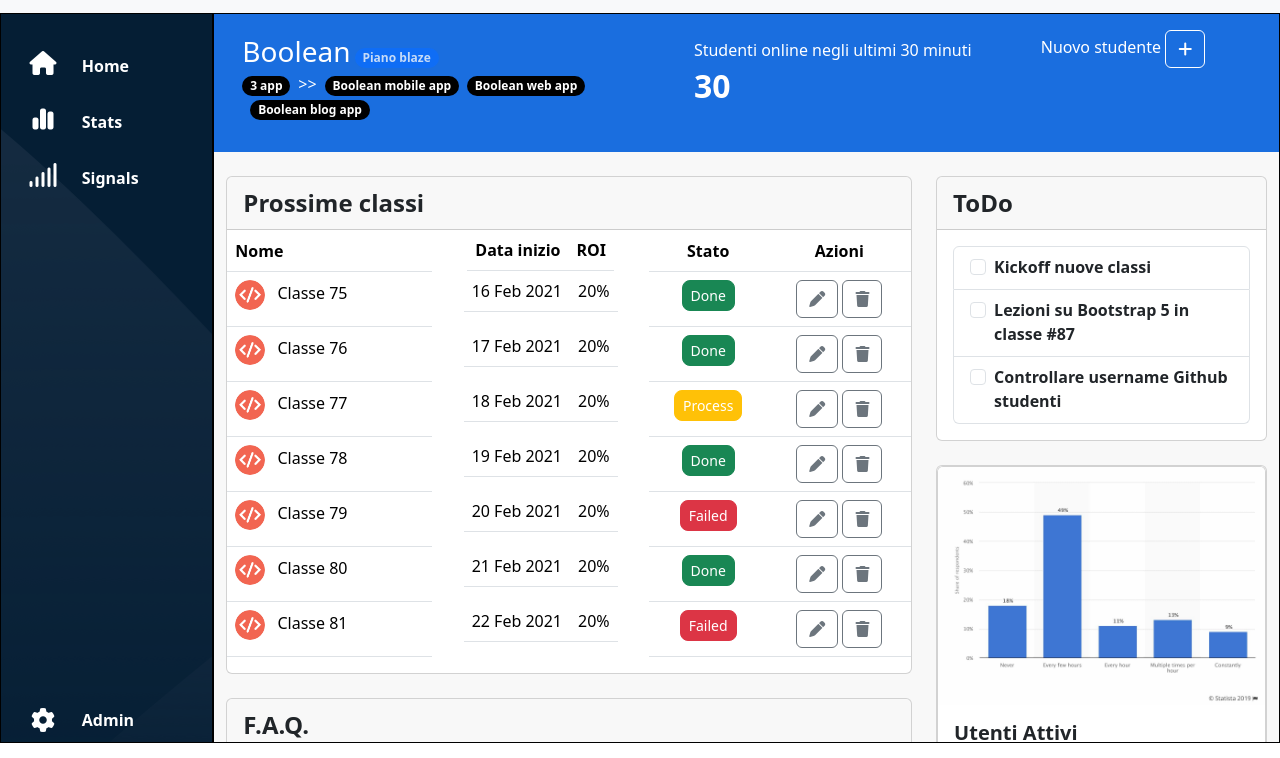
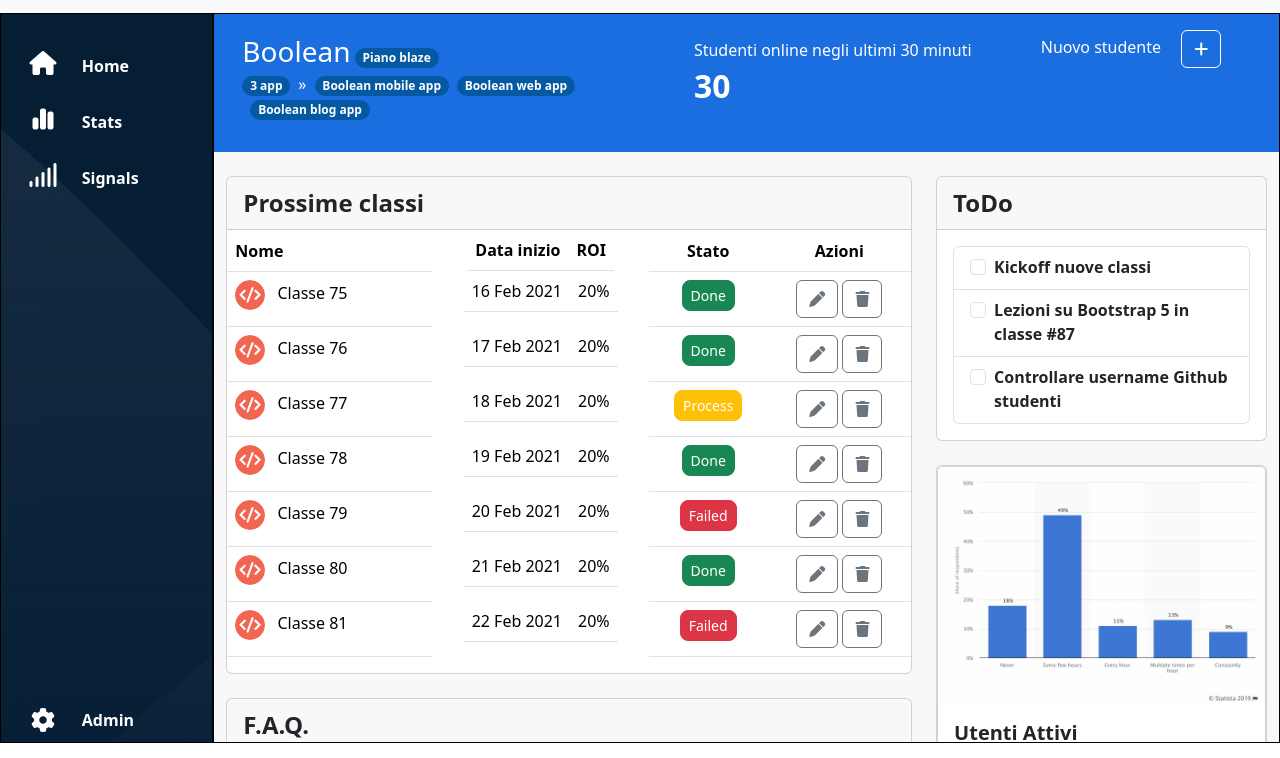
Before and after one commit to emanuelesacchetti/html-css-bootstrap-dashboard, a plain HTML site: page index.html in a window 1280 px wide. Shown: the part 57-815 px from the top of the page. Drawn offline with nearby package versions, Linux system fonts and the light colour scheme.

Commit message:
progetto terminato

```diff
--- a/css/style.css
+++ b/css/style.css
@@ -112,6 +112,16 @@ i.fa-solid.fa-bell{
 .ms_change-display {
     display: none;
 }
+#ms_main-top-sx nav li a {
+    color: white;
+    background-color: #0559a3;
+}
+#ms_main-top-sx span a {
+    color: white;
+    background-color: #0559a3;
+}
+
+
 
 
 /*HOVER*/
--- a/index.html
+++ b/index.html
@@ -99,7 +99,7 @@
                         <div class="row flex text-white" id="ms_main-top">
                             <div class="col-12 col-md-4 col-lg-3 ms_new-student">
                                 <div class="p-3">
-                                    <span>Nuovo studente</span>
+                                    <span class="pe-3">Nuovo studente</span>
                                     <span>
                                         <a class="btn btn-primary bg-transparent border-white" data-bs-toggle="offcanvas" href="#offcanvasExample" role="button" aria-controls="offcanvasExample">
                                             <i class="fa-solid fa-plus"></i>
@@ -187,19 +187,19 @@
                                 </div>
                             </div>
                             <div class="col-12 col-md-4 col-lg-5">
-                                <div class="p-3">
+                                <div class="p-3" id="ms_main-top-sx">
                                     <div>
                                         <span class="fs-3">Boolean</span>
-                                        <span class="badge rounded-pill text-bg-primary opacity-75">Piano blaze</span>
+                                        <span><a class="text-decoration-none badge rounded-pill" href="#">Piano blaze</a></span>
                                     </div>
                                     <div>
-                                        <nav style="--bs-breadcrumb-divider: '>>';" aria-label="breadcrumb">
+                                        <nav style="--bs-breadcrumb-divider: '&raquo;';" aria-label="breadcrumb">
                                             <ol class="breadcrumb">
-                                              <li class="breadcrumb-item"><a href="#" class="badge rounded-pill text-bg-primary text-decoration-none bg-black">3 app</a></li>
-                                              <li class="breadcrumb-item d-lg-none"><a href="#" class="badge rounded-pill text-bg-primary text-decoration-none bg-black"><i class="fa-solid fa-plus"></i></a></li>
-                                              <li class="breadcrumb-item d-none d-lg-block"><a href="#" class="badge rounded-pill text-bg-primary text-decoration-none bg-black">Boolean mobile app</a></li>
-                                              <li class="breadcrumb-item ms_no-divider d-none d-lg-block"><a href="#" class="text-decoration-none badge rounded-pill text-bg-primary bg-black">Boolean web app</a></li>
-                                              <li class="breadcrumb-item ms_no-divider d-none d-lg-block"><a href="#" class="text-decoration-none badge rounded-pill text-bg-primary bg-black">Boolean blog app</a></li>
+                                              <li class="breadcrumb-item"><a href="#" class="badge rounded-pill text-decoration-none">3 app</a></li>
+                                              <li class="breadcrumb-item d-lg-none"><a href="#" class="badge rounded-pill text-decoration-none"><i class="fa-solid fa-plus"></i></a></li>
+                                              <li class="breadcrumb-item d-none d-lg-block"><a href="#" class="badge rounded-pill text-decoration-none">Boolean mobile app</a></li>
+                                              <li class="breadcrumb-item ms_no-divider d-none d-lg-block"><a href="#" class="text-decoration-none badge rounded-pill">Boolean web app</a></li>
+                                              <li class="breadcrumb-item ms_no-divider d-none d-lg-block"><a href="#" class="text-decoration-none badge rounded-pill">Boolean blog app</a></li>
                                             </ol>
                                           </nav>
                                     </div>
```
